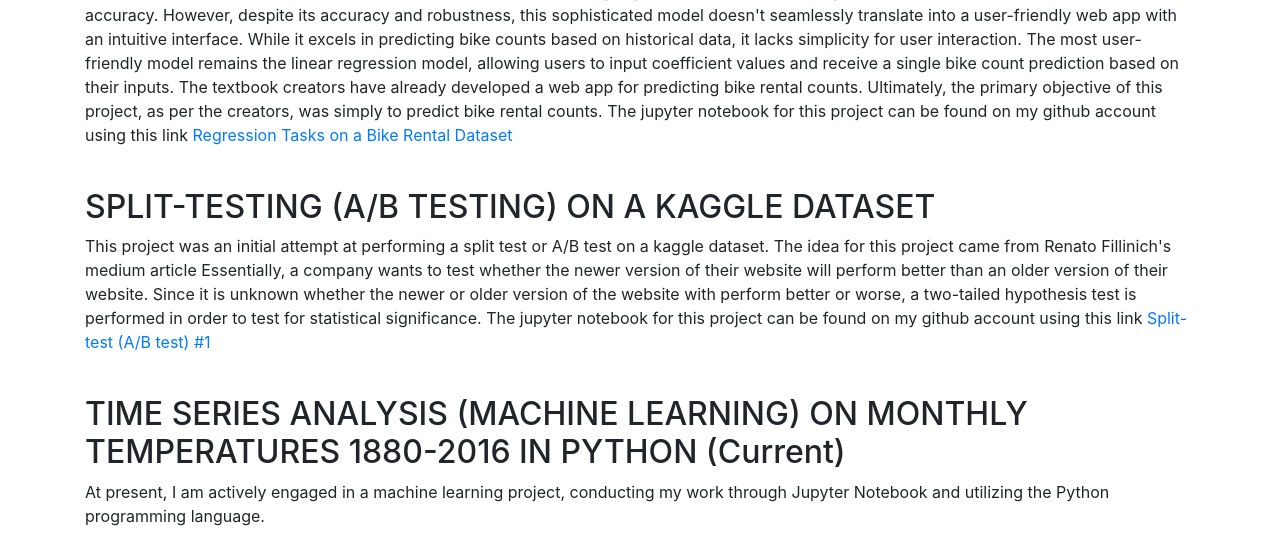
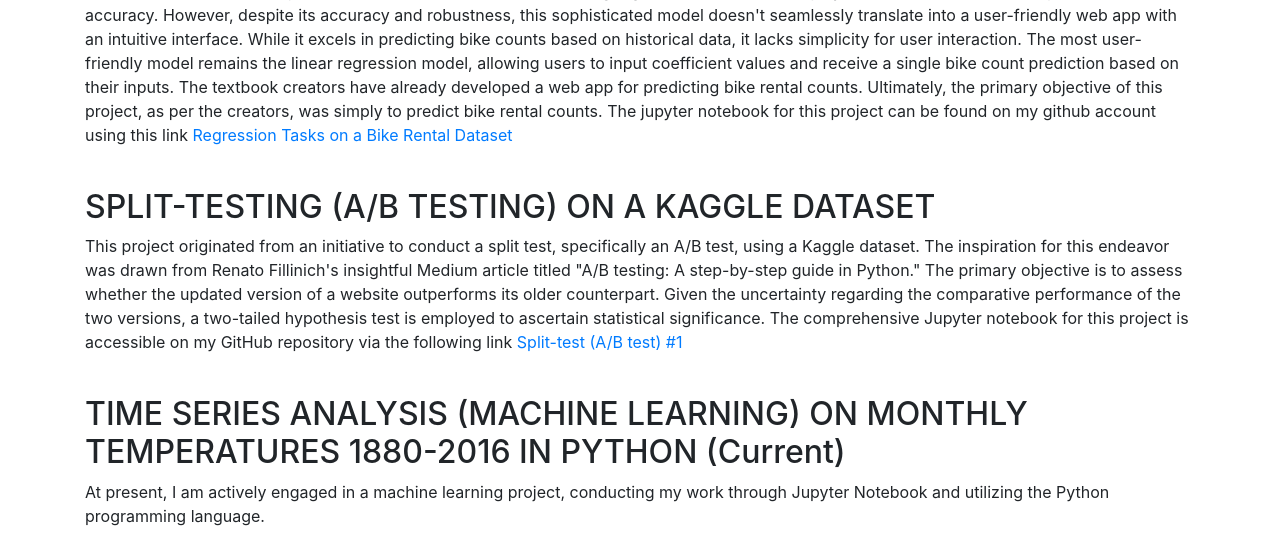
Before and after one commit to christopherbrunswick/portfolio, a Flask app: page /projects in a window 1280 px wide. Shown: the part 1800-2345 px from the top of the page. Run offline with Flask 2, Linux system fonts and the light colour scheme; some libraries are stand-ins or nearby versions.

Commit message:
updated portfolio

```diff
--- a/templates/projects.html
+++ b/templates/projects.html
@@ -301,12 +301,13 @@
     <section class="project-7">
         <div class="container">
             <h2>SPLIT-TESTING (A/B TESTING) ON A KAGGLE DATASET</h2>
-            <p>This project was an initial attempt at performing a split test or A/B test on a kaggle dataset.
-                The idea for this project came from Renato Fillinich's medium article <i>A/B testing: A step-by-step
-                    guide in Python.</i> Essentially, a company wants to test whether the newer version of their website will
-                    perform better than an older version of their website. Since it is unknown whether the newer or older version of
-                    the website with perform better or worse, a two-tailed hypothesis test is performed in order to test for statistical significance.
-                    The jupyter notebook for this project can be found on my github account using this link <a href="https://github.com/christopherbrunswick/split-testing/blob/master/project-1/AB_Testing_1.py">Split-test (A/B test) #1</a>
+            <p>This project originated from an initiative to conduct a split test, specifically an A/B test, using a
+                Kaggle dataset. The inspiration for this endeavor was drawn from Renato Fillinich's insightful Medium
+                article titled "A/B testing: A step-by-step guide in Python." The primary objective is to assess
+                whether the updated version of a website outperforms its older counterpart. Given the uncertainty
+                regarding the comparative performance of the two versions, a two-tailed hypothesis test is employed
+                to ascertain statistical significance. The comprehensive Jupyter notebook for this project is accessible
+                on my GitHub repository via the following link <a href="https://github.com/christopherbrunswick/split-testing/blob/master/project-1/AB_Testing_1.py">Split-test (A/B test) #1</a>
             </p>
         </div>
     </section>
```
